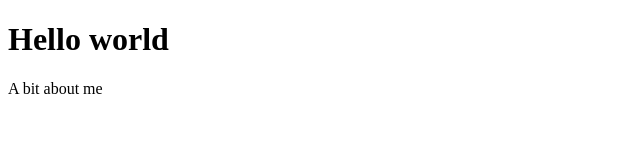
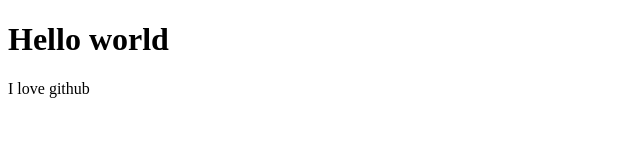
Before and after one commit to YunxinStellaWang/test, a plain HTML site: page index.html in a window 1280 px wide. Shown: the full height of the page, 0-640 px from the left. Drawn offline with Linux system fonts and the light colour scheme.

Commit message:
adding more info

```diff
--- a/index.html
+++ b/index.html
@@ -7,7 +7,7 @@
   <body>
     <h1>Hello world</h1>
     <p>
-      A bit about me
+      I love github
     </p>
   </body>
 </html>
```
